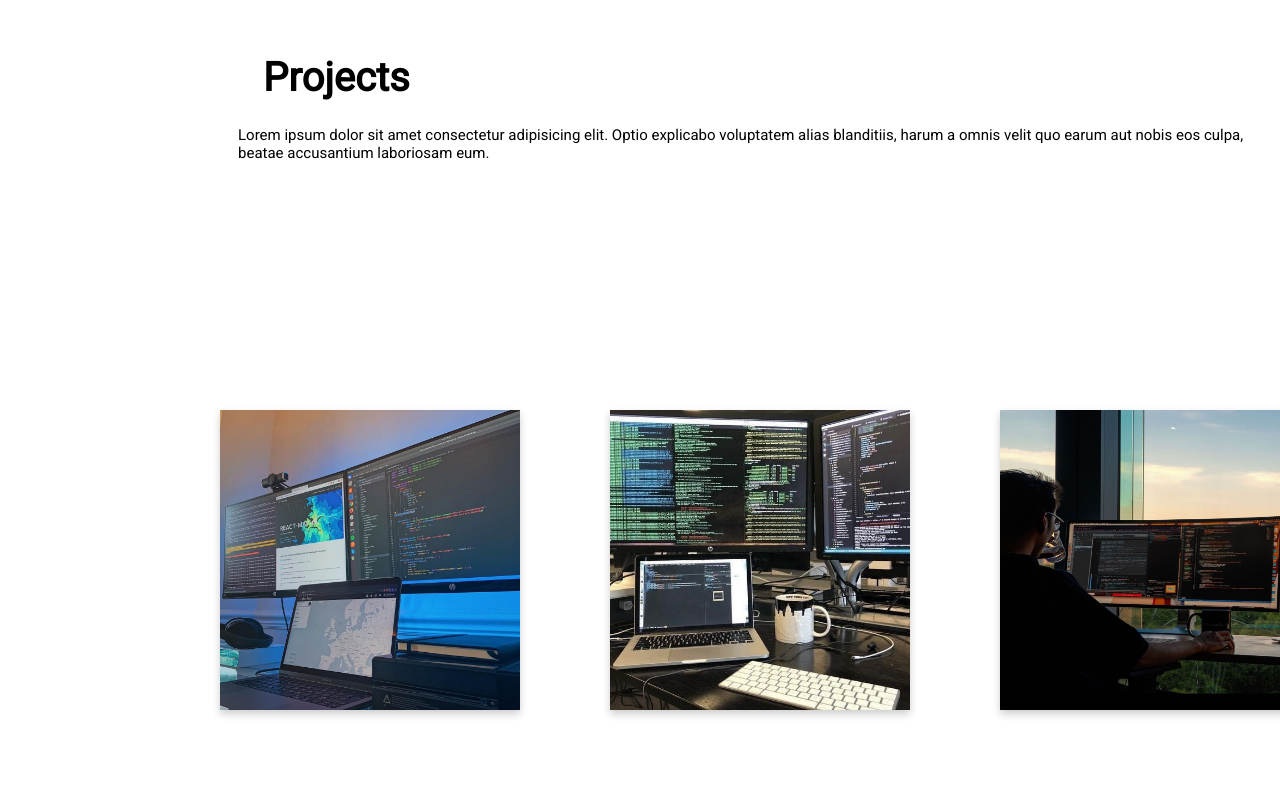
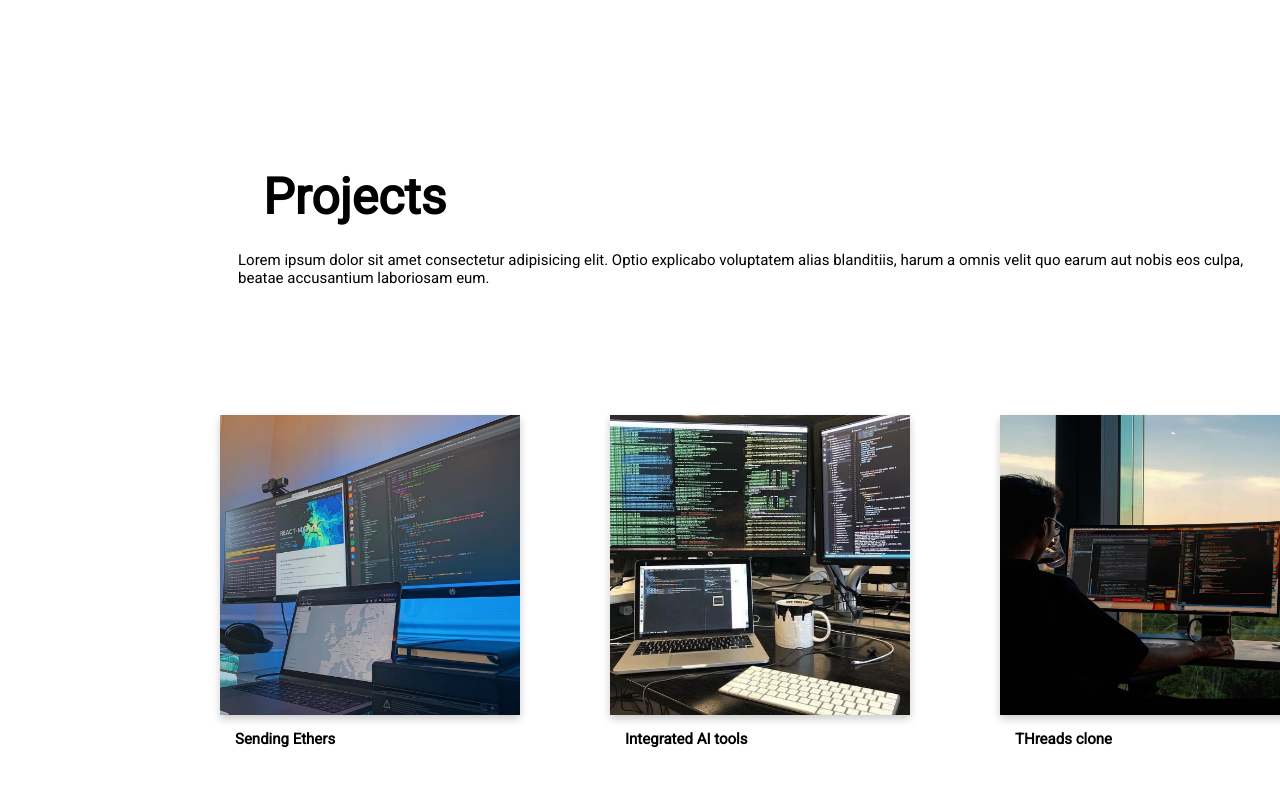
Before and after one commit to UtkarshaHolkar/portfolio_again, a plain HTML site: page index.html in a window 1280 px wide. Shown: the part 1486-2272 px from the top of the page. Drawn offline with nearby package versions, Linux system fonts and the light colour scheme.

Commit message:
seventh commit

```diff
--- a/index.html
+++ b/index.html
@@ -107,11 +107,12 @@
                 <img src="img/p8.jpeg" alt="Avatar" style="width:300px;height:300px;">
               </div>
               <div class="flip-card-back">
-                <h1>John Doe</h1>
-                <p>Architect & Engineer</p>
-                <p>We love that guy</p>
+                <h1>Sending Ethers</h1>
+                <p>Lorem ipsum dolor sit amet, consectetur adipisicing Lorem ipsum dolor sit amet consectetur adipisicing elit. Doloribus, totam accusantium, omnis, illum sunt ipsa impedit temporibus id nesciunt fuga culpa qui quidem minima soluta cum nisi molestiae quasi numquam explicabo ad reprehenderit eum quia pariatur? Sapiente excepturi non, hic alias animi mollitia adipisci aliquam.</p>
               </div>
+
             </div>
+            <h1>Sending Ethers</h1>
           </div>
         </div>
         <div class="div2">
@@ -121,12 +122,14 @@
                 <img src="img/p7.jpeg" alt="Avatar" style="width:300px;height:300px;">
               </div>
               <div class="flip-card-back">
-                <h1>John Doe</h1>
-                <p>Architect & Engineer</p>
-                <p>We love that guy</p>
-              </div>
+                <h1>Integrated AI tools</h1>
+                 <p>Lorem ipsum dolor sit amet, consectetur adipisicing Lorem ipsum dolor sit amet consectetur adipisicing elit. Doloribus, totam accusantium, omnis, illum sunt ipsa impedit temporibus id nesciunt fuga culpa qui quidem minima soluta cum nisi molestiae quasi numquam explicabo ad reprehenderit eum quia pariatur? Sapiente excepturi non, hic alias animi mollitia adipisci aliquam.</p>
+                </div>
+
             </div>
+            <h1>Integrated AI tools</h1>
           </div>
+
         </div>
         <div class="div3">
           <div class="flip-card">
@@ -135,12 +138,14 @@
                 <img src="img/p5.jpeg" alt="Avatar" style="width:300px;height:300px;">
               </div>
               <div class="flip-card-back">
-                <h1>John Doe</h1>
-                <p>Architect & Engineer</p>
-                <p>We love that guy</p>
+                <h1>THreads clone</h1>
+                <p>Lorem ipsum dolor sit amet, consectetur adipisicing Lorem ipsum dolor sit amet consectetur adipisicing elit. Doloribus, totam accusantium, omnis, illum sunt ipsa impedit temporibus id nesciunt fuga culpa qui quidem minima soluta cum nisi molestiae quasi numquam explicabo ad reprehenderit eum quia pariatur? Sapiente excepturi non, hic alias animi mollitia adipisci aliquam.</p>
               </div>
+
             </div>
+            <h1>THreads clone</h1>
           </div>
+
         </div>
 
     </div>
--- a/style.css
+++ b/style.css
@@ -239,7 +239,13 @@
     width: 300px;
     height: 300px;
     perspective: 1000px;
+    justify-content: space-between;
+    align-items: center;
+  }
 
+  .flip-card h1{
+    padding: 1.5rem;
+    justify-content: center;
   }
 
   .flip-card-inner {
@@ -271,9 +277,22 @@
   }
 
   .flip-card-back {
-    background-color: #2980b9;
-    color: white;
+    background-color: #80888d;
+    color: rgb(4, 0, 0);
     transform: rotateY(180deg);
+  }
+  .flip-card-back h1{
+    background-color: #80888d;
+    color: rgb(253, 253, 253);
+    font-size:large;
+    padding: 3rem;
+
+  }
+  .flip-card-back p{
+    background-color: #80888d;
+    color: rgb(255, 255, 255);
+     font-size:small;
+     padding: 1rem;
   }
 
   .flip-container{
@@ -281,7 +300,7 @@
     justify-content: space-between;
   background-color:rgb(255, 255, 255) ;
   width: 100%;
-  height: 100vh;
+  height: 70vh;
   align-items: center;
   display: flex;
   gap: 9rem;
@@ -302,9 +321,10 @@
   .project-header h1{
     padding: 2.5rem;
     align-items: center;
-    font-size:4rem;
+    font-size:5rem;
   }
   .project-header p{
     align-items: center;
     font-size:1.5rem;
+    font-weight: 100;
   }
```
